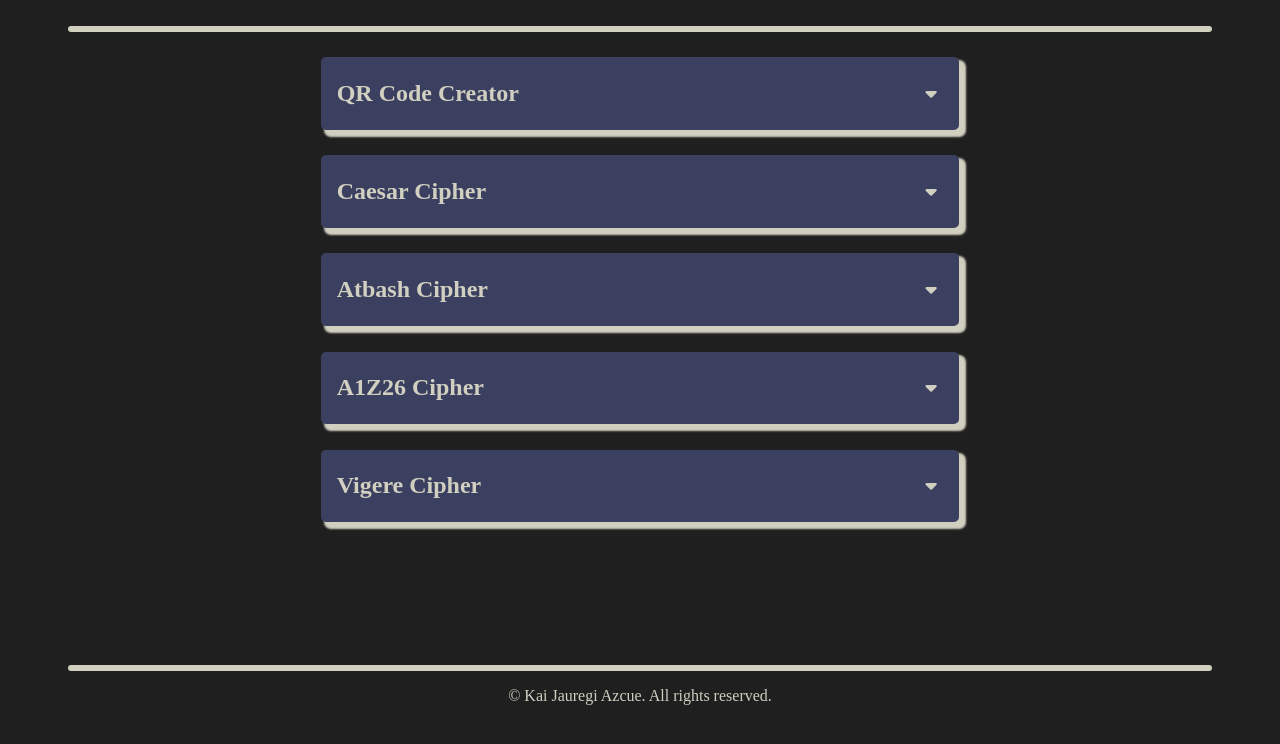
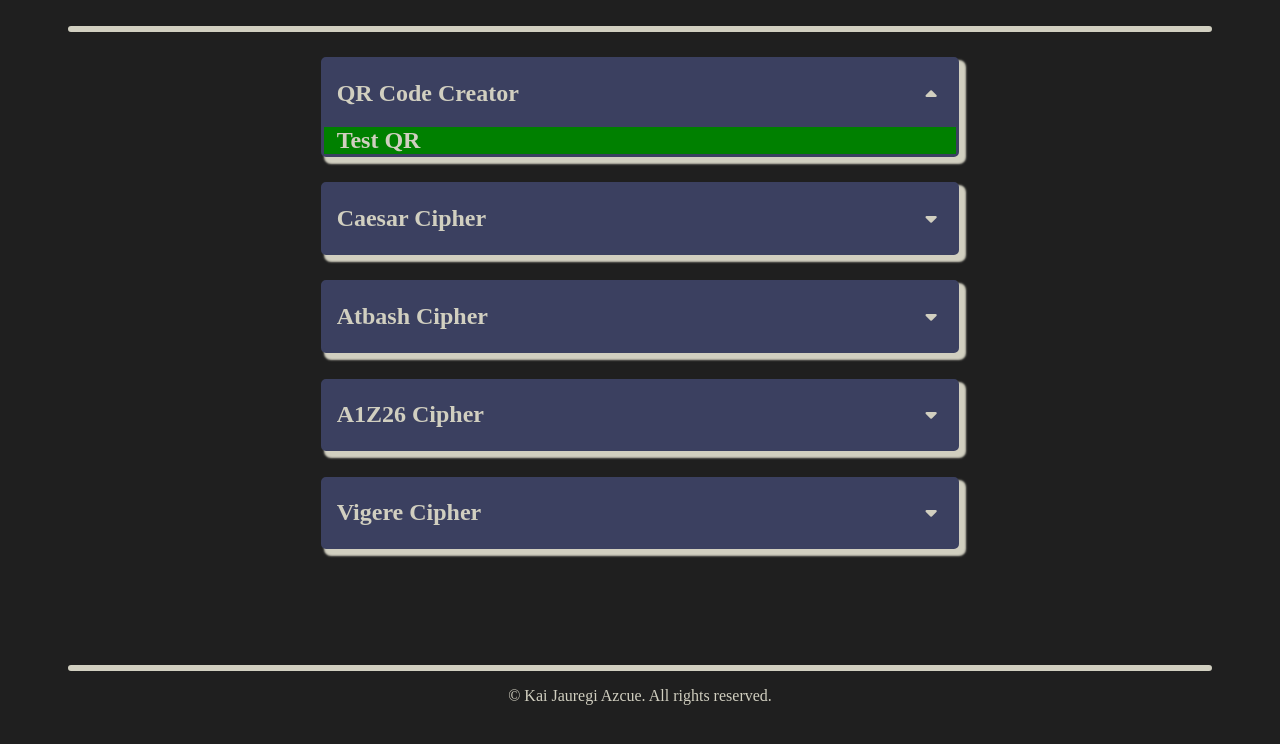
Before and after one commit to jauregiazcue/harpocrates, a plain HTML site: page index.html in a window 1280 px wide. Both pictures are taken after a click on the button 931 px from the left and 163 px from the top of the page. Shown: the part 70-814 px from the top of the page. Drawn offline with Linux system fonts and the light colour scheme.

Commit message:
set interface for qr code and others

```diff
--- a/css/style.css
+++ b/css/style.css
@@ -31,7 +31,7 @@ body {
 
 .myArticle {
   display: flex;
-  justify-content: space-between;
+  flex-direction: column;
 
   width: 50%;
   margin : 2% auto;
@@ -41,6 +41,12 @@ body {
   background-color: var(--secondary);
 
   box-shadow: 5px 5px 2px 2px var(--text);
+  transition: 5.0s;
+}
+
+.myArticle .myTitle {
+  display: flex;
+  justify-content: space-between;
 }
 
 .myArticle h2 {
@@ -61,12 +67,14 @@ body {
   font-size: xx-large;
 }
 
+.myArticle h2 {
+  margin-left: 2%;
+}
 
 
-
-
-.myArticle h2 {
-  margin-left: 2%;
+.mySection {
+  background-color: green;
+  transition: 0.5s;
 }
 
 /* --------------------- FOOTER ---------------------*/
--- a/js/htmlArticle.js
+++ b/js/htmlArticle.js
@@ -5,6 +5,8 @@ class HTMLArticle extends HTMLObject{
         super();
         this.title = title;
         this.objectType = "article";
+        this.dropDownButton = null;
+        this.section = null;
     }
 
     render() {
@@ -13,11 +15,37 @@ class HTMLArticle extends HTMLObject{
 
         const title = this.makeNewElement("h2", this.title, "articleTitle");
 
-        const image = document.createElement("button");
-        image.classList.add("fa-solid","fa-caret-down");
-        this.object.append(title,image);
+        const titleSection = this.makeNewElement("section","","myTitle");
+
+        this.dropDownButton = document.createElement("button");
+        this.dropDownButton.classList.add("fa-solid","fa-caret-down");
+
+
+
+        titleSection.append(title,this.dropDownButton);
+        this.object.appendChild(titleSection);
     }
 
+    setSection(section) {
+        this.section = section;
+        this.section.style.display = "none";
+
+
+        this.dropDownButton.addEventListener("click",()=>{
+            if(!this.section) return;
+            console.log("Has enter " + this.section.style.display);
+            if(this.section.style.display == "none") {
+                this.dropDownButton.style.transform = "rotate(180deg)";
+                this.section.style.height = "auto";
+                this.section.style.display = "block";
+            } else {
+                this.dropDownButton.style.transform = "rotate(0deg)";
+                this.section.style.height = "0px";
+                this.section.style.display = "none";
+            }
+
+        });
+    }
 }
 
 export {HTMLArticle};
--- a/js/htmlClasses.js
+++ b/js/htmlMain.js
@@ -1,10 +1,11 @@
 
 
 class HTMLMain {
-    constructor(...articles) {
+    constructor(articles) {
         this.articles = articles;
         this.setHeader();
-        this.setMain(...articles);
+        this.main = document.getElementsByClassName("myMain")[0];
+        this.addArticlesToMain(articles);
         this.setFooter();
 
     }
@@ -26,13 +27,12 @@ class HTMLMain {
 
     }
 
-    setMain(...articles) {
-        this.main = document.getElementsByClassName("myMain")[0];
-        console.log(this.main);
+    addArticlesToMain(articles) {
         for(let article of articles) {
             article.initHTML(this.main,"myArticle");
         }
     }
+
 
     setFooter() {
         this.footer = document.getElementsByClassName("myFooter")[0];
--- /dev/null
+++ b/js/htmlSection.js
@@ -0,0 +1,21 @@
+import { HTMLObject } from "./htmlObject.js";
+
+class HTMLSection extends HTMLObject{
+    constructor(title) {
+        super();
+        this.title = title;
+        this.objectType = "section";
+    }
+
+    render() {
+        //Empty article
+        this.object.innerHTML = "";
+
+        const title = this.makeNewElement("h2", this.title, "articleTitle");
+
+        this.object.append(title);
+    }
+
+}
+
+export {HTMLSection};
--- a/js/main.js
+++ b/js/main.js
@@ -1,10 +1,33 @@
-import {HTMLMain} from "./htmlClasses.js"
+import { HTMLMain } from "./htmlMain.js"
 import { HTMLArticle } from "./htmlArticle.js";
+import { HTMLSection } from "./htmlSection.js";
 
-let myMain = new HTMLMain(
-    new HTMLArticle("QR Code Creator"),
-    new HTMLArticle("Caesar Cipher"),
-    new HTMLArticle("Atbash Cipher"),
-    new HTMLArticle("A1Z26 Cipher"),
-    new HTMLArticle("Vigere Cipher"),
-);
+
+
+
+function main() {
+    //SET INITIAL ARTICLE
+    let articleList = [
+        new HTMLArticle("QR Code Creator"),
+        new HTMLArticle("Caesar Cipher"),
+        new HTMLArticle("Atbash Cipher"),
+        new HTMLArticle("A1Z26 Cipher"),
+        new HTMLArticle("Vigere Cipher")
+    ]
+
+    let sectionList = [
+        new HTMLSection("Test QR"),
+        new HTMLSection("Test QR"),
+        new HTMLSection("Test QR"),
+        new HTMLSection("Test QR"),
+        new HTMLSection("Test QR")
+    ]
+
+    let myMain = new HTMLMain(articleList);
+    for(let i = 0; i < sectionList.length; i++) {
+        sectionList[i].initHTML(articleList[i].object, "mySection");
+        articleList[i].setSection(sectionList[i].object);
+    }
+}
+
+main();
```
